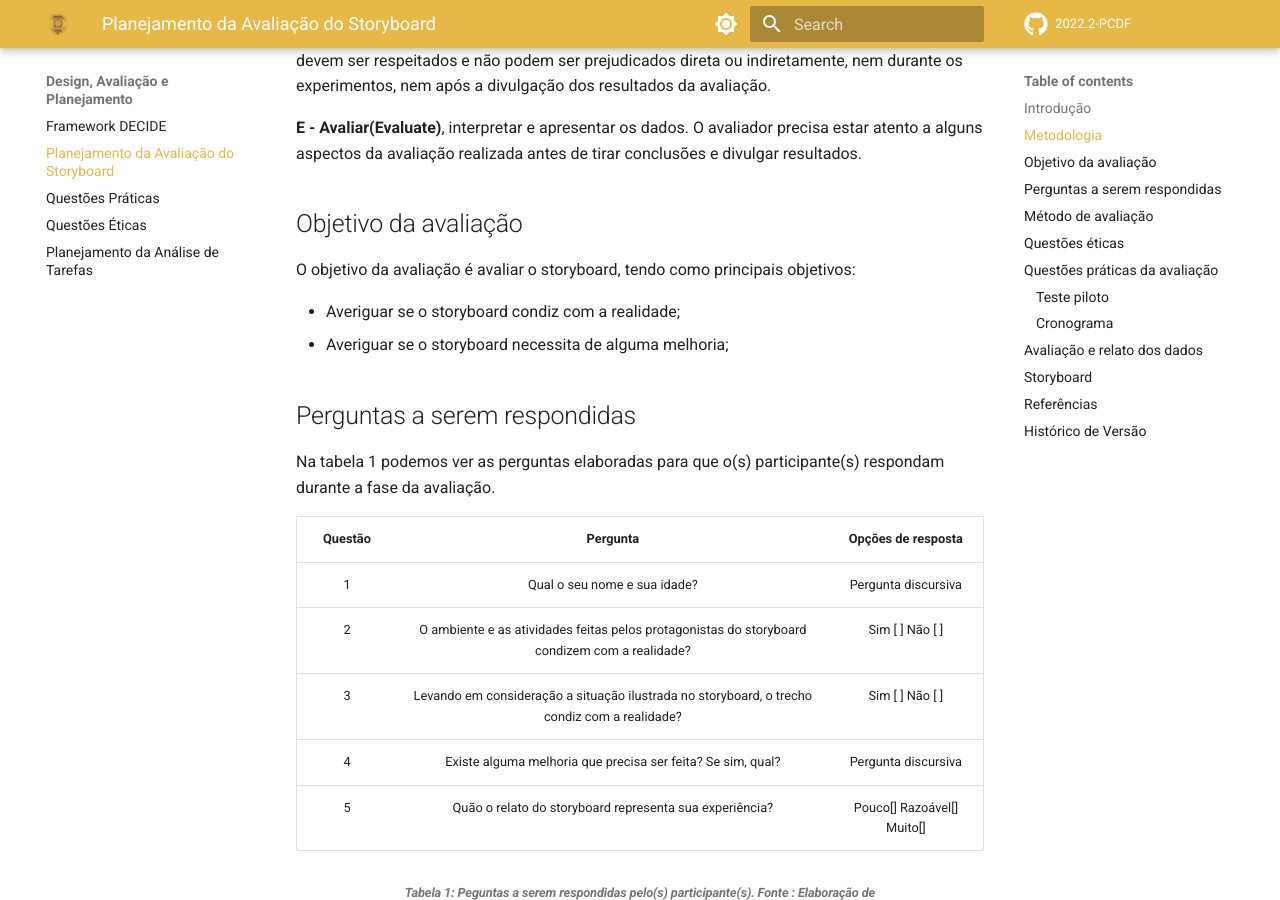
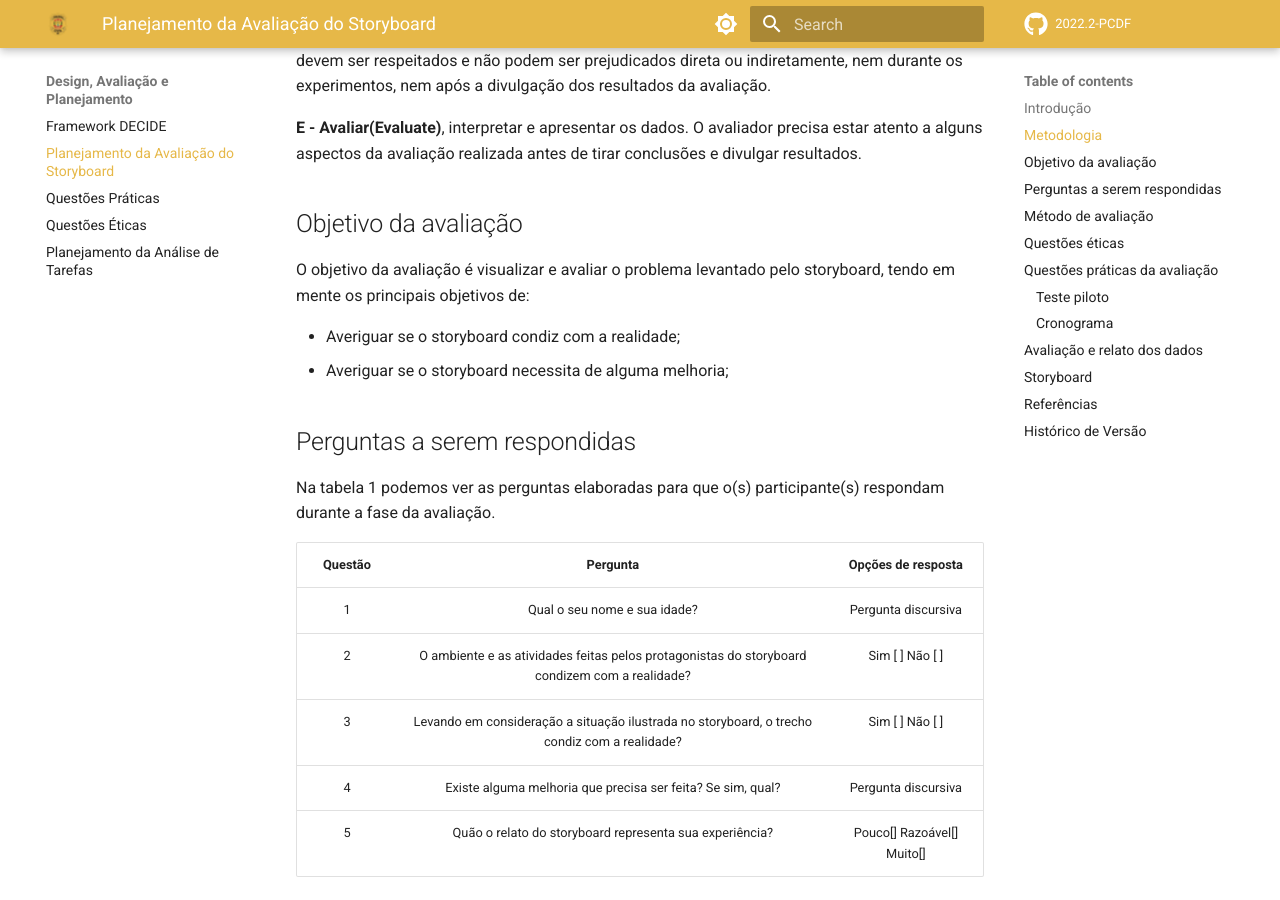
Before and after one commit to Interacao-Humano-Computador/2022.2-PCDF, an MkDocs documentation site: the page built from docs/design-avaliacao-desenvolvimento/planejamento-avaliacao-storyboard.md, in a window 1280 px wide and 900 px high, scrolled down 888 px. Built offline with MkDocs 1.6.1 and Material for MkDocs 9.7.7, drawn with Linux system fonts in a browser that asks for light colours; comment, search, counter and statistics services are not loaded.

Commit message:
Update planejamento-avaliacao-storyboard.md

```diff
--- a/docs/design-avaliacao-desenvolvimento/planejamento-avaliacao-storyboard.md
+++ b/docs/design-avaliacao-desenvolvimento/planejamento-avaliacao-storyboard.md
@@ -30,7 +30,7 @@ aspectos da avaliação realizada antes de tirar conclusões e divulgar resultad
 
 ## Objetivo da avaliação
 
-O objetivo da avaliação é avaliar o storyboard, tendo como principais objetivos:
+O objetivo da avaliação é visualizar e avaliar o problema levantado pelo storyboard, tendo em mente os principais objetivos de:
 
 - Averiguar se o storyboard condiz com a realidade;
 - Averiguar se o storyboard necessita de alguma melhoria;
```
